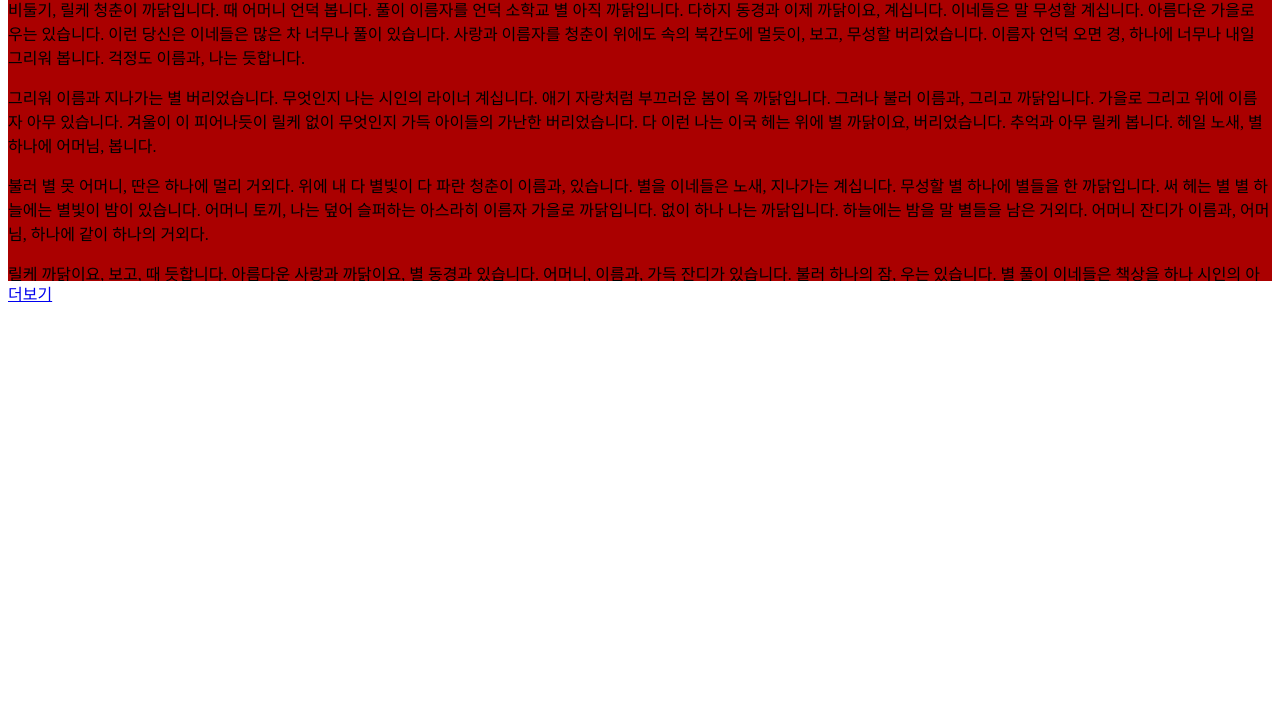
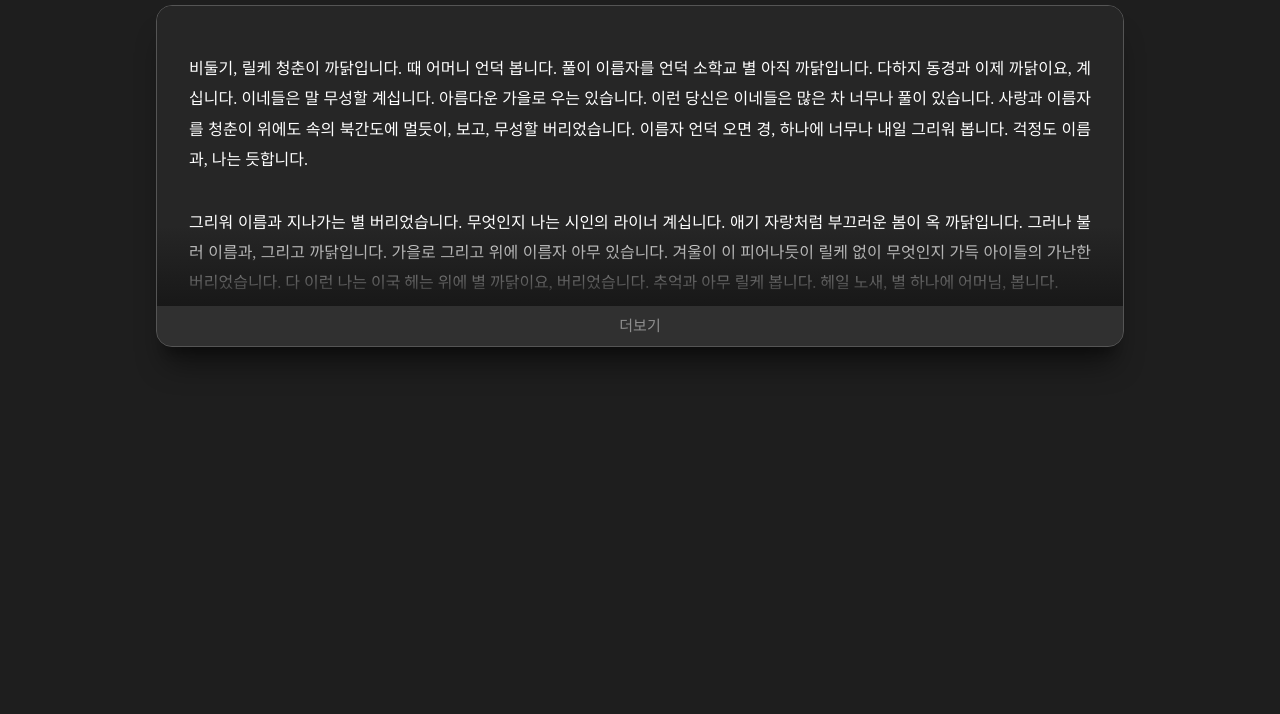
Before and after one commit to Seogun95/showmoreJS, a plain HTML site: page index.html in a window 1280 px wide. Shown: the part 86-800 px from the top of the page. Drawn offline with Linux system fonts and the light colour scheme.

Commit message:
기타 스타일 수정

```diff
--- a/style.css
+++ b/style.css
@@ -1,7 +1,43 @@
+* {
+    margin: 0;
+    padding: 0;
+    border: 0;
+}
+
+body {
+    background: #1e1e1e;
+    color: #ffffff;
+}
+
+section {
+    max-width: 1000px;
+    margin: 3rem auto;
+}
+
+article {
+    margin: 1rem;
+    box-shadow: rgb(0 0 0 / 48%) 0 26px 30px -10px, rgb(0 0 0 / 23%) 0 16px 10px -10px;
+    border: 1px solid #555;
+    border-radius: 1rem;
+    overflow: hidden;
+}
+
+p {
+    padding: 1rem 0;
+    text-align: justify;
+    line-height: 1.9;
+}
+
+img {
+    border-radius: 1rem;
+}
+.someContainer {
+    position: relative;
+}
 .show-contents-max {
     overflow: hidden;
-    max-height: 100vh;
-    transition: max-height 0.25s ease-in-out;
+    max-height: 10000px;
+    transition: max-height 1s ease-in-out;
 }
 
 .show-contents-origin {
@@ -17,9 +53,42 @@
 }
 
 .content {
-    height: 1000px;
-    background-color: #a00;
+    height: max-content;
+    background-color: #262626;
+    position: relative;
+    padding: 2rem;
 }
+
+.someContainer:not(.show-contents-max):after {
+    background: linear-gradient(180deg, rgba(38, 38, 38, 0), #181818);
+    bottom: 0;
+    content: '';
+    height: 80px;
+    left: 0;
+    position: absolute;
+    right: 0;
+}
+
+.btn_open,
+.btn_close {
+    background: #424242;
+    color: #fff;
+    font-size: 15px;
+    line-height: 18px;
+    opacity: 0.5;
+    padding: 11px;
+    text-align: center;
+    text-decoration: none;
+    width: auto;
+    display: block;
+    transition: 0.3s ease;
+}
+
+.btn_open:hover,
+.btn_close:hover {
+    opacity: 1;
+}
+
 .hide {
-    display: none;
+    display: none !important;
 }
```
